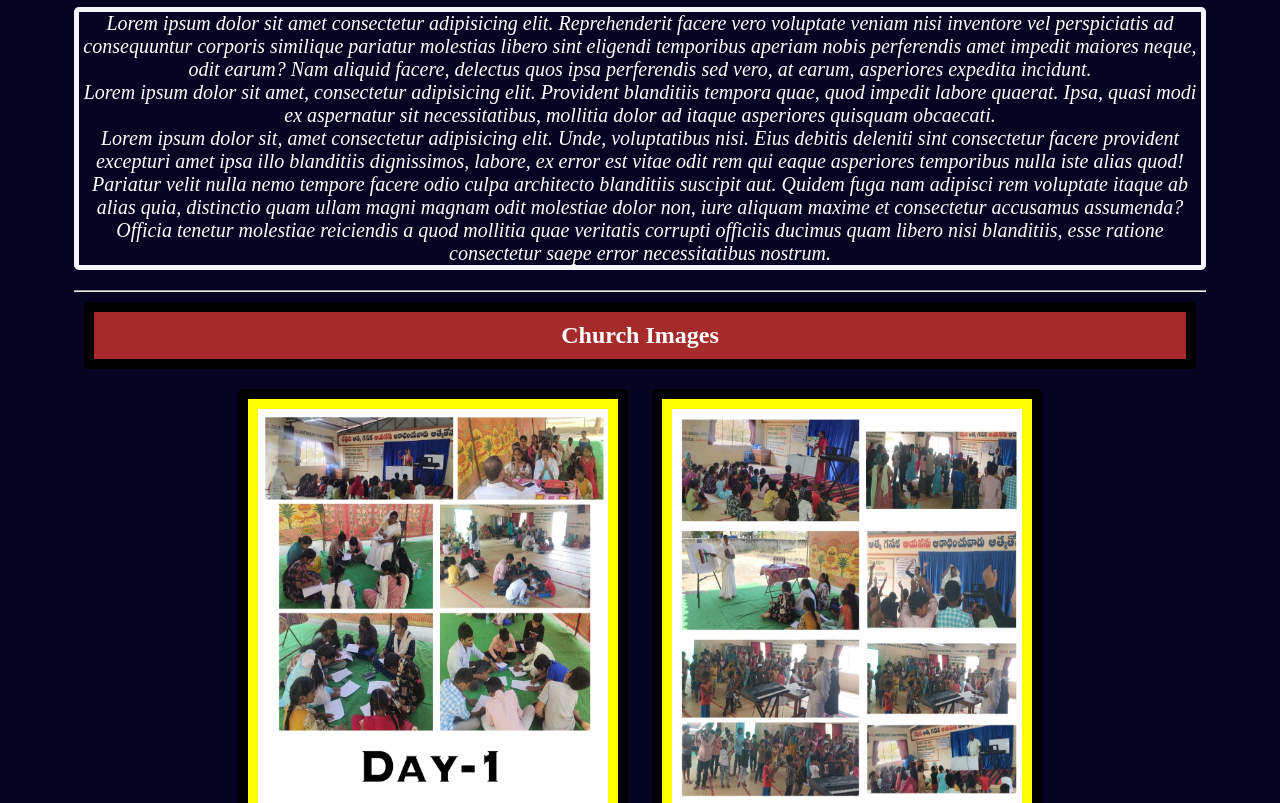
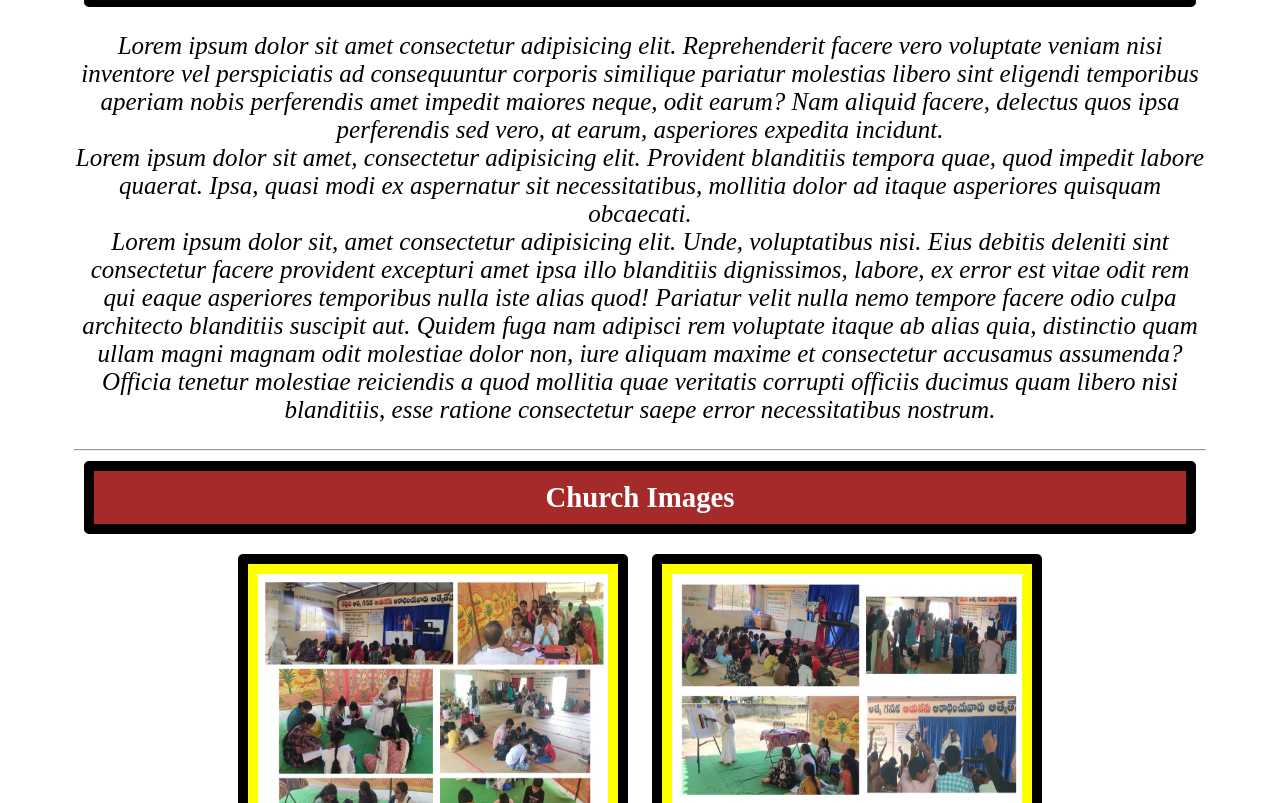
Before and after one commit to pallepraveen/Church-BPH, a plain HTML site: page index.html in a window 1280 px wide. Shown: the part 526-1329 px from the top of the page. Drawn offline with Linux system fonts and the light colour scheme.

Commit message:
Update index.html
ok

```diff
--- a/index.html
+++ b/index.html
@@ -8,12 +8,12 @@
     display: flex;
     align-items: center;
     min-height: 100vh;
-    background-color:rgb(7, 3, 34);
+    background-color: white;
     padding: 24px;
     margin: 30px;
     border: 10px;
     font-style: italic;
-    color: white;
+    color: black;
  }
  div{
     text-align: center;
@@ -22,7 +22,7 @@
     padding: 10px;
     border-radius: 5px;
     font-style: normal;
-    font-size: 100%;
+    font-size: 120%;
 
  }
  h1{
@@ -37,9 +37,7 @@
  p{
     text-align: center;
     font-style: italic;
-    font-size: 20px;
-    border: 5px solid rgb(242, 246, 248);
-    border-radius: 5px;
+    font-size: 25px;
  }
  h2{
     background-color: brown;
@@ -58,13 +56,13 @@
     border: 10px solid yellow;
     border-radius: 5px;
     width: 500px;
-    height: 70px;
+    height: 90px;
 }
 h3{
     color: black;
     margin: 20px;
     padding: 30px;
-    font-size: 200%;
+    font-size: 220%;
     font-style: italic;
     align-items: center;
 }
```
